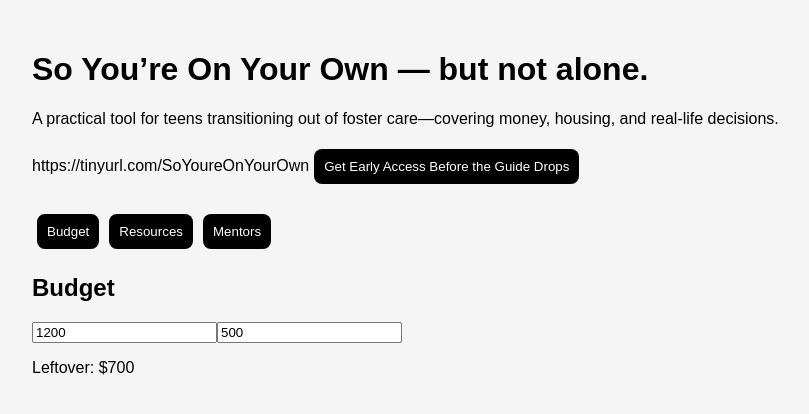
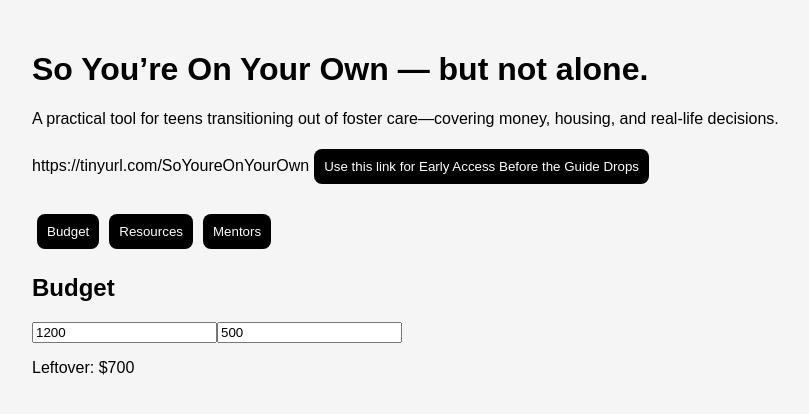
Before and after one commit to dradinalundy/foster-transition-toolkit, a React (Vite) app: page / in a window 1280 px wide. Shown: the top 414 px of the page, without its empty margins (158-967 px from the left). Built offline with nearby package versions, Linux system fonts and the light colour scheme.

Commit message:
Update main.jsx

```diff
--- a/src/main.jsx
+++ b/src/main.jsx
@@ -27,7 +27,7 @@ function App() {
       <h1>So You’re On Your Own — but not alone.</h1>
       <p>A practical tool for teens transitioning out of foster care—covering money, housing, and real-life decisions.</p>
 https://tinyurl.com/SoYoureOnYourOwn<button onClick={() => window.open("", "_blank")}>
- Get Early Access Before the Guide Drops
+ Use this link for Early Access Before the Guide Drops
 </button>
 
       <div className="tabs">
```
